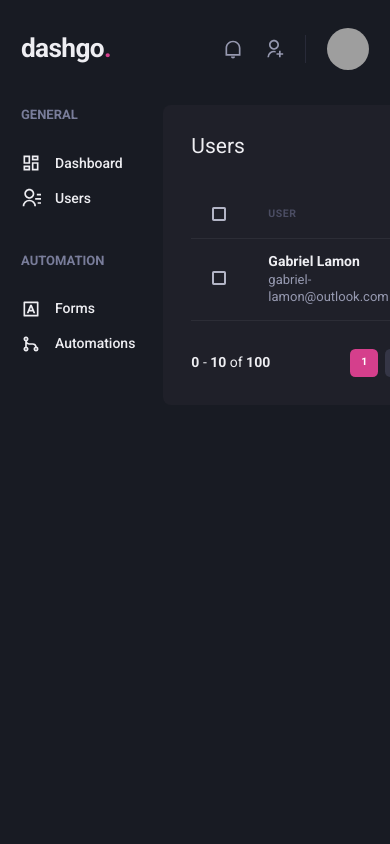
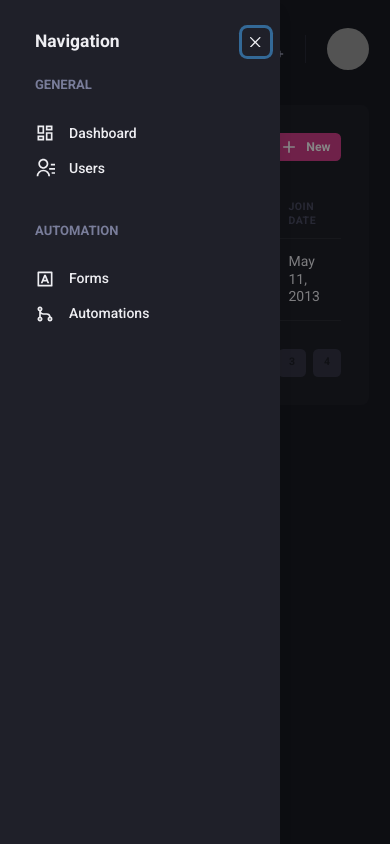
Before and after one commit to lamongabriel/dashgo, a Next.js app: page /users in a window 390 px wide. Built offline with nearby package versions, Linux system fonts and the light colour scheme; grey boxes are pictures that could not be loaded.

Commit message:
Side drawer on mobile menu

```diff
--- /dev/null
+++ b/src/components/Sidebar/NavSideBar.tsx
@@ -0,0 +1,19 @@
+import { Stack } from '@chakra-ui/react'
+import { RiDashboardLine, RiContactsLine, RiInputMethodLine, RiGitMergeLine } from 'react-icons/ri'
+import { NavLink } from './NavLink'
+import { NavSection } from './NavSection'
+
+export function NavSideBar () {
+	return (
+		<Stack spacing={12} align='flex-start'>
+			<NavSection title='GENERAL'>
+				<NavLink icon={RiDashboardLine} href='/dashboard'>Dashboard</NavLink>
+				<NavLink icon={RiContactsLine} href='/users'>Users</NavLink>
+			</NavSection>
+			<NavSection title='AUTOMATION'>
+				<NavLink icon={RiInputMethodLine} href='/forms'>Forms</NavLink>
+				<NavLink icon={RiGitMergeLine} href='/automations'>Automations</NavLink>
+			</NavSection>
+		</Stack>
+	)
+}
--- a/src/components/Sidebar/index.tsx
+++ b/src/components/Sidebar/index.tsx
@@ -1,23 +1,33 @@
-import { Box, Stack } from '@chakra-ui/react'
+import { Box, Drawer, DrawerBody, DrawerCloseButton, DrawerContent, DrawerHeader, DrawerOverlay, useBreakpointValue } from '@chakra-ui/react'
+import { NavSideBar } from './NavSideBar'
 
-import { RiContactsLine, RiDashboardLine, RiGitMergeLine, RiInputMethodLine } from 'react-icons/ri'
-
-import { NavLink } from './NavLink'
-import { NavSection } from './NavSection'
 
 export function Sidebar() {
+
+	const isDrawerSidebar = useBreakpointValue({
+		base: true,
+		lg: false
+	})
+
+	if(isDrawerSidebar){
+		return (
+			<Drawer isOpen={true} placement='left' onClose={() => {''}}>
+				<DrawerOverlay>
+					<DrawerContent bg='gray.800' p={4}>
+						<DrawerCloseButton mt={6} />
+						<DrawerHeader>Navigation</DrawerHeader>
+						<DrawerBody>
+							<NavSideBar />
+						</DrawerBody>
+					</DrawerContent>
+				</DrawerOverlay>
+			</Drawer>
+		)
+	}
+
 	return (
 		<Box as='aside' w={48} mr={8}>
-			<Stack spacing={12} align='flex-start'>
-				<NavSection title='GENERAL'>
-					<NavLink icon={RiDashboardLine} href='/dashboard'>Dashboard</NavLink>
-					<NavLink icon={RiContactsLine} href='/users'>Users</NavLink>
-				</NavSection>
-				<NavSection title='AUTOMATION'>
-					<NavLink icon={RiInputMethodLine} href='/forms'>Forms</NavLink>
-					<NavLink icon={RiGitMergeLine} href='/automations'>Automations</NavLink>
-				</NavSection>
-			</Stack>
+			<NavSideBar />
 		</Box>
 	)
 }
```
